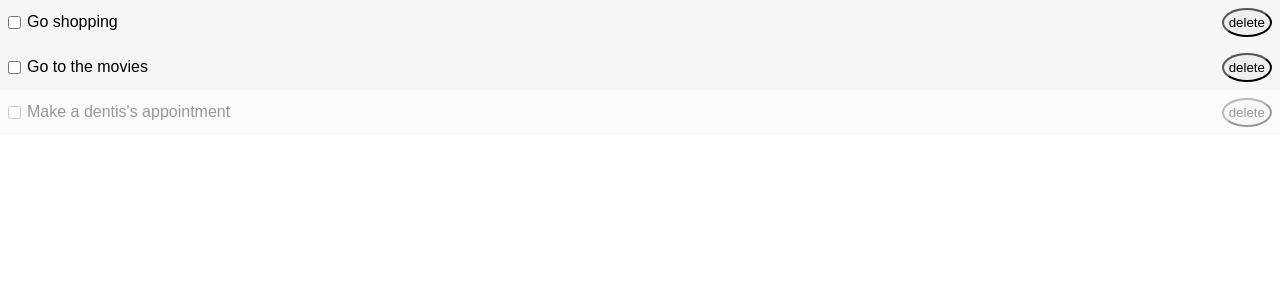
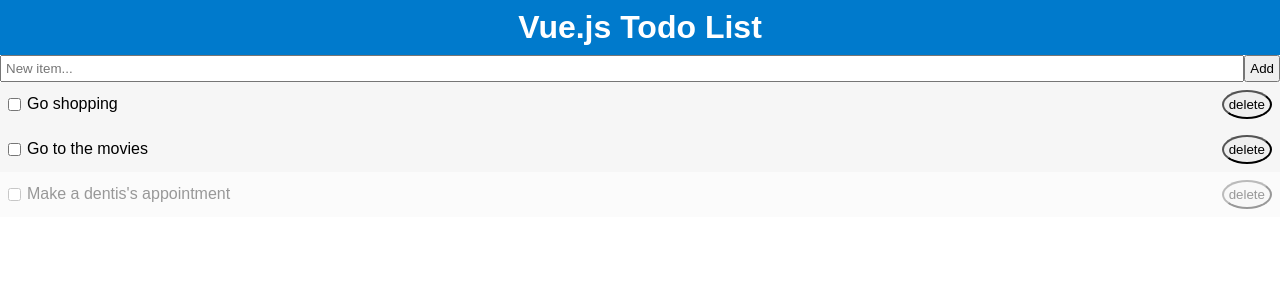
Before and after one commit to bratosab/vue-todo-list, a Vue app: page / in a window 1280 px wide. Shown: the top 300 px of the page. Built offline with nearby package versions, Linux system fonts and the light colour scheme.

Commit message:
Created add item form

```diff
--- a/src/App.vue
+++ b/src/App.vue
@@ -1,15 +1,21 @@
 <template>
   <div id="app">
+    <TodoHeader />
+    <Add />
     <List v-bind:todos="todos" v-on:remove-item="removeItem" />
   </div>
 </template>
 
 <script>
+import TodoHeader from "./components/layout/TodoHeader";
+import Add from "./components/Add";
 import List from "./components/List";
 
 export default {
   name: "app",
   components: {
+    TodoHeader,
+    Add,
     List
   },
   data() {
--- /dev/null
+++ b/src/components/Add.vue
@@ -0,0 +1,27 @@
+<template>
+  <div>
+    <form>
+      <input type="text" name="title" placeholder="New item..." />
+      <input type="submit" value="Add" class="add-btn" />
+    </form>
+  </div>
+</template>
+
+<script>
+export default {
+  name: "Add"
+};
+</script>
+
+<style scoped>
+form {
+  display: flex;
+}
+input[type="text"] {
+  flex: 1;
+  padding: 4px;
+}
+input[type="submit"] {
+  padding: 4px;
+}
+</style>
```
